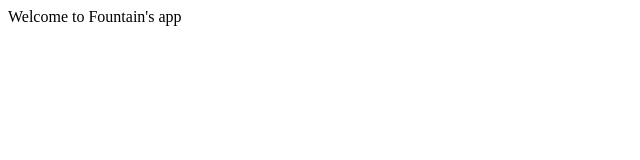
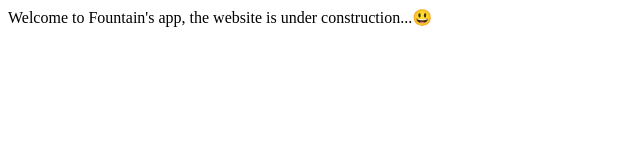
Before and after one commit to fountain66/fountain66.github.io, a plain HTML site: page index.html in a window 1280 px wide. Shown: the whole page, without its empty margins (0-640 px from the left). Drawn offline with Linux system fonts and the light colour scheme.

Commit message:
Update index.html

```diff
--- a/index.html
+++ b/index.html
@@ -6,7 +6,7 @@
 </head>
 
 <body>
-Welcome to Fountain's app
+Welcome to Fountain's app, the website is under construction...😃
 </body>
 
 </html>
```
